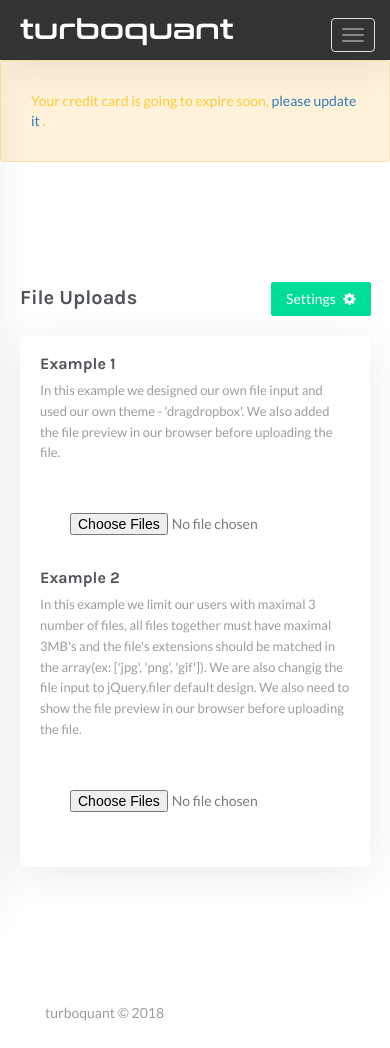
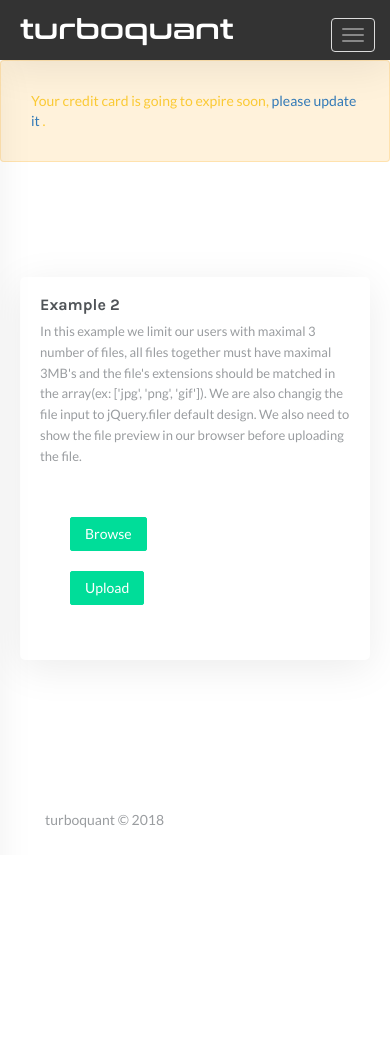
Before and after one commit to cg94301/turboquant, a Flask app: page /quant/data/ in a window 390 px wide. After the commit the page ends 828 px from the top, so only its background shows below. Run offline with Flask 2, Linux system fonts and the light colour scheme; a user stored in the database is signed in; tables that the repository leaves empty hold one stand-in row (values such as "Sample post"); parts of the project's set-up code (start-up, migrations or seed data) failed here and were passed over; some libraries are stand-ins or nearby versions.

Commit message:
add data upload mechanism

```diff
--- a/turboquant/blueprints/quant/models.py
+++ b/turboquant/blueprints/quant/models.py
@@ -26,6 +26,7 @@ class Strategy(ResourceMixin, db.Model):
     auc = db.Column(db.Float(32))
     precision = db.Column(db.Float(32))
     recall = db.Column(db.Float(32))
+    sharpe = db.Column(db.Float(32))
 
     def __init__(self, **kwargs):
         # CAll Flask-SQLAlchemy's constructor.
--- a/turboquant/blueprints/quant/templates/quant/page/data.html
+++ b/turboquant/blueprints/quant/templates/quant/page/data.html
@@ -40,48 +40,9 @@
       <div class="content">
 	<div class="container">
 
-	  <!-- Page-Title -->
-          <div class="row">
-            <div class="col-sm-12">
-              <div class="btn-group pull-right m-t-5 m-b-20">
-                <button type="button" class="btn btn-custom dropdown-toggle waves-effect waves-light" data-toggle="dropdown" aria-expanded="false">Settings <span class="m-l-5"><i class="fa fa-cog"></i></span></button>
-                <ul class="dropdown-menu" role="menu">
-                  <li><a href="#">Action</a></li>
-                  <li><a href="#">Another action</a></li>
-                  <li><a href="#">Something else here</a></li>
-                  <li class="divider"></li>
-                  <li><a href="#">Separated link</a></li>
-                </ul>
-              </div>
-              <h4 class="page-title">File Uploads</h4>
-            </div>
-          </div>
-
-
           <div class="row">
             <div class="col-xs-12">
               <div class="card-box">
-
-                <div class="row">
-                  <div class="col-xs-12">
-                    <h4 class="header-title m-t-0">Example 1</h4>
-                    <p class="text-muted font-13 m-b-30">
-                      In this example we designed our own file input and used our own theme -
-                      'dragdropbox'. We also added the file preview in our browser before
-                      uploading the file.
-                    </p>
-
-                    <div class="p-20">
-                      <div class="form-group clearfix">
-                        <div class="col-sm-12 padding-left-0 padding-right-0">
-                          <input type="file" name="files[]" id="filer_input1"
-                                 multiple="multiple">
-                        </div>
-                      </div>
-                    </div>
-                  </div>
-                </div>
-                <!-- end row -->
 
                 <div class="row m-t-50">
                   <div class="col-xs-12 col-sm-6">
@@ -97,8 +58,24 @@
                     <div class="p-20">
                       <div class="form-group clearfix">
                         <div class="col-sm-12 padding-left-0 padding-right-0">
-                          <input type="file" name="files[]" id="filer_input2"
-                                 multiple="multiple">
+                          <!-- <input type="file" name="files[]" id="filer_input2"
+                               multiple="multiple"> -->
+                          <form action"{{ url_for('quant.data') }}" method="POST" enctype="multipart/form-data">
+                            {{ form.hidden_tag() }}
+                            <!-- <label for="user_file">Upload Your File</label>
+                            <br></br>
+                            <input type="file" multiple="multiple" name="user_file"> -->
+                            <label class="btn btn-custom btn-file waves-effect waves-light">
+                              <input type="file" multiple="multiple" name="user_file" style="display: none"
+                              onchange="$('#upload-file-info').html(this.files.length + ' file(s) selected')">
+                              Browse
+                            </label>
+                            <span class='label label-warning' id="upload-file-info"></span>
+                            <br></br>
+                            <button type="submit" class="btn btn-custom waves-effect waves-light">Upload</button>
+
+                          </form>
+
                         </div>
                       </div>
 
--- a/turboquant/blueprints/quant/templates/quant/page/strategies.html
+++ b/turboquant/blueprints/quant/templates/quant/page/strategies.html
@@ -112,6 +112,7 @@
                       <th>auc</th>
                       <th>precision</th>
                       <th>recall</th>
+                      <th>sharpe</th>
                     </tr>
                   </thead>
 
@@ -158,6 +159,9 @@
                       </td>
                       <td>
                         {{ strategy.recall }}
+                      </td>
+                      <td>
+                        {{ strategy.sharpe }}
                       </td>
                     </tr>
                     {% endfor %}
--- a/turboquant/blueprints/quant/views.py
+++ b/turboquant/blueprints/quant/views.py
@@ -13,11 +13,40 @@ from turboquant.blueprints.quant.models import Strategy
 from turboquant.extensions import db
 from flask_wtf import Form
 
+from werkzeug.utils import secure_filename
 import boto3,json
 
 quant = Blueprint('quant', __name__,
                   template_folder='templates', url_prefix='/quant')
 
+ALLOWED_EXTENSIONS = set(['txt', 'pdf', 'png', 'jpg', 'jpeg', 'gif'])
+
+def allowed_file(filename):
+    return '.' in filename and \
+           filename.rsplit('.', 1)[1].lower() in ALLOWED_EXTENSIONS
+
+S3_BUCKET = 'cgiam.sagemaker'
+
+s3 = boto3.client("s3")
+
+def upload_file_to_s3(file, bucket_name, uid, acl="public-read"):
+
+    try:
+        s3.upload_fileobj(
+            file,
+            bucket_name,
+            'u' + str(uid) + '/' + file.filename,
+            ExtraArgs={
+                "ACL": acl,
+                "ContentType": file.content_type
+            }
+        )
+
+    except Exception as e:
+        print("Something Happend: ", e)
+        return e
+
+    return "{}".format(file.filename)
 
 @quant.before_request
 @login_required
@@ -32,9 +61,40 @@ def dashboard():
     return render_template('quant/page/dashboard.html')
 
 
-@quant.route('/data/')
+@quant.route('/data/', methods=['GET','POST'])
 def data():
-    return render_template('quant/page/data.html')
+
+    # Use basic form for CSRF token
+    form = Form()
+
+    if request.method == 'POST':
+
+        for uf in request.files.getlist('user_file'):
+            print uf
+
+            file = uf
+
+            """
+            These attributes are also available
+
+            file.filename
+            file.content_type
+            file.content_length
+            file.mimetype
+            """
+
+            if file.filename == "":
+                return "Please select a file"
+
+            if file and allowed_file(file.filename):
+                file.filename = secure_filename(file.filename)
+                output = upload_file_to_s3(file, S3_BUCKET, current_user.id)
+                #return str(output)
+
+            else:
+                return redirect("quant/page/data.html", form=form)
+
+    return render_template('quant/page/data.html', form=form)
 
 
 @quant.route('/generate/', methods=['GET','POST'])
@@ -57,7 +117,7 @@ def generate():
 
         # launch_xgb_job(request.form.get('num-round'),
         task = launch_sfn_job.delay(current_user.id,
-                                    'AAPL',
+                                    'SBUX',
                                     request.form.get('num-round'),
                                     request.form.get('max-depth'),
                                     request.form.get('eta'))
@@ -145,6 +205,9 @@ def strategies(page):
                 recall_out = outputd['statistics']['recall']
                 q.precision = precision_out
                 q.recall = recall_out
+
+                sharpe_out = outputd['finstats']['sharpe']
+                q.sharpe = sharpe_out
                 #q = db.session.query().\
                     #   filter(Strategy.name == name_out).\
                     #   update({"status": status_out})
```
